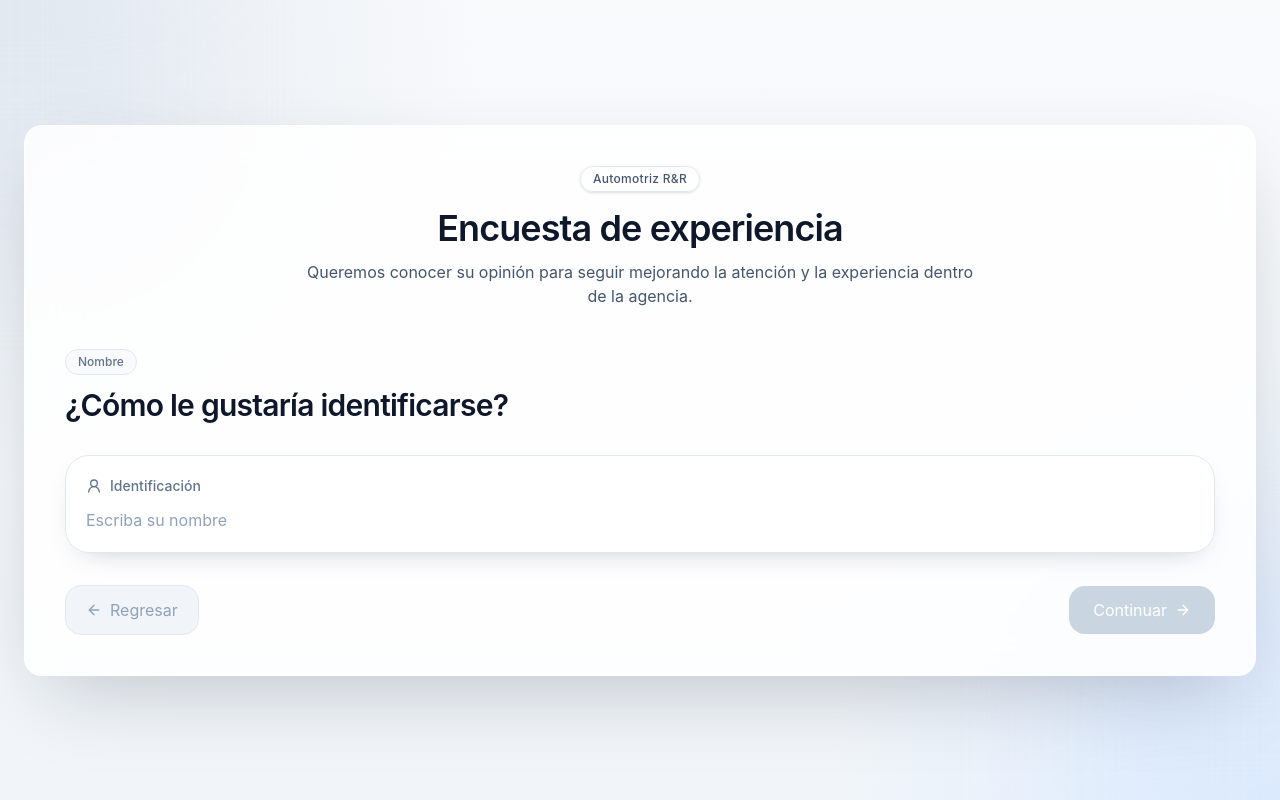
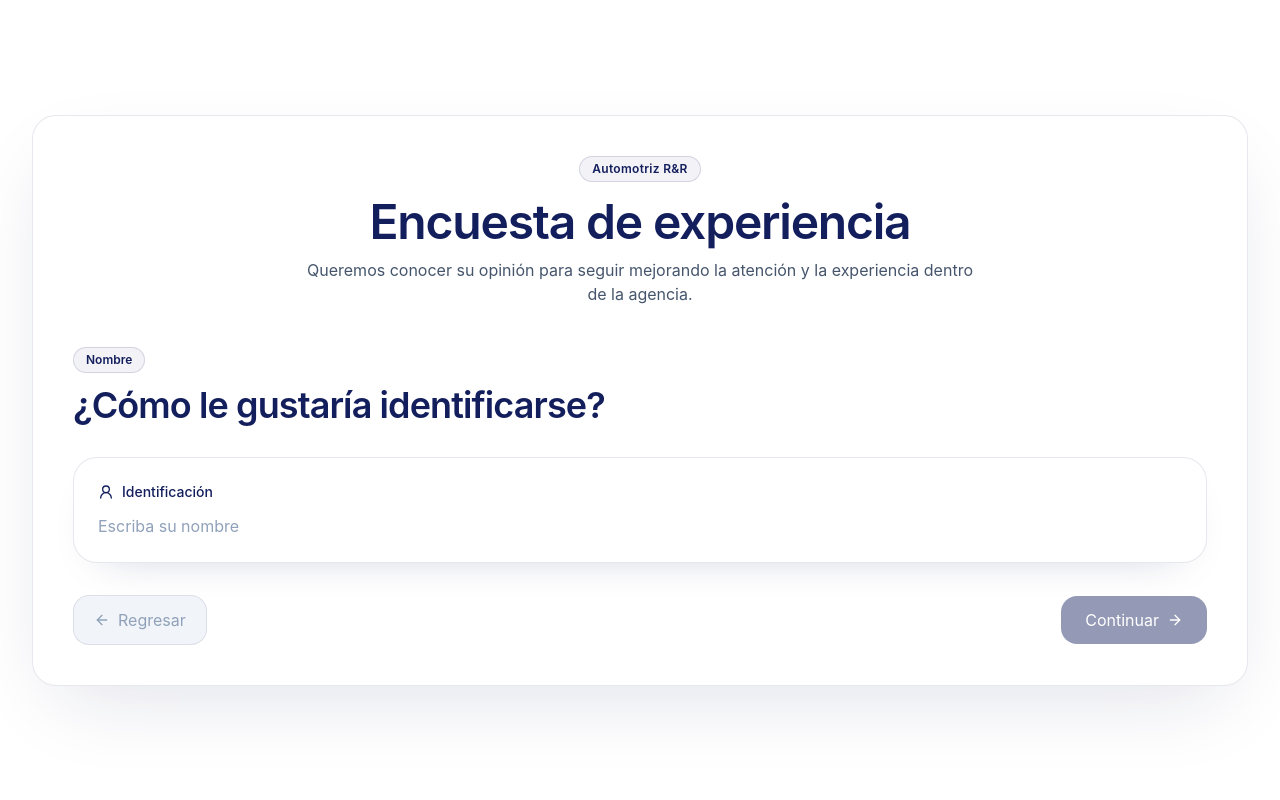
Before and after one commit to Reynaldo003/encuesta_automotriz_ryr_oba, a React (Vite) app: page / in a window 1280 px wide. Built offline with nearby package versions, Linux system fonts and the light colour scheme.

Commit message:
nuevo color

```diff
--- a/src/App.jsx
+++ b/src/App.jsx
@@ -1,16 +1,15 @@
-import { useEffect, useMemo, useRef, useState } from "react";
+import { useEffect, useRef, useState } from "react";
 import { AnimatePresence, motion } from "framer-motion";
 import {
   ArrowLeft,
   ArrowRight,
   CheckCircle2,
   MessageSquareText,
-  Search,
   UserRound,
 } from "lucide-react";
 import { asesores, motivos, opcionesCalificacion, pasos } from "./data/surveyData";
 
-const STORAGE_KEY = "encuesta-rr-minimal-v2";
+const STORAGE_KEY = "encuesta-rr-minimal-brand-v1";
 
 const respuestasIniciales = {
   nombre: "",
@@ -25,22 +24,6 @@ const respuestasIniciales = {
 
 function cls(...clases) {
   return clases.filter(Boolean).join(" ");
-}
-
-function normalizarTexto(valor = "") {
-  return valor
-    .toLowerCase()
-    .normalize("NFD")
-    .replace(/[\u0300-\u036f]/g, "");
-}
-
-function obtenerIniciales(nombre = "") {
-  return nombre
-    .split(" ")
-    .filter(Boolean)
-    .slice(0, 2)
-    .map((parte) => parte[0]?.toUpperCase())
-    .join("");
 }
 
 function validarPaso(paso, respuestas) {
@@ -69,12 +52,12 @@ function Encabezado() {
   return (
     <div className="mb-8 text-center sm:mb-10">
       <div className="mb-4 flex justify-center">
-        <span className="inline-flex items-center rounded-full border border-slate-200 bg-white/90 px-3 py-1 text-xs font-medium tracking-wide text-slate-600 shadow-sm">
+        <span className="inline-flex items-center rounded-full border border-[#131E5C]/15 bg-[#131E5C]/5 px-3 py-1 text-xs font-semibold tracking-wide text-[#131E5C]">
           Automotriz R&amp;R
         </span>
       </div>
 
-      <h1 className="text-3xl font-semibold tracking-tight text-slate-900 sm:text-4xl">
+      <h1 className="text-3xl font-semibold tracking-tight text-[#131E5C] sm:text-4xl lg:text-5xl">
         Encuesta de experiencia
       </h1>
 
@@ -89,11 +72,11 @@ function Encabezado() {
 function CabeceraPregunta({ paso }) {
   return (
     <div className="mb-6 sm:mb-8">
-      <span className="inline-flex items-center rounded-full border border-slate-200 bg-slate-50 px-3 py-1 text-xs font-medium text-slate-500">
+      <span className="inline-flex items-center rounded-full border border-[#131E5C]/15 bg-[#131E5C]/5 px-3 py-1 text-xs font-semibold text-[#131E5C]">
         {paso.etiqueta}
       </span>
 
-      <h2 className="mt-3 text-2xl font-semibold tracking-tight text-slate-900 sm:text-3xl">
+      <h2 className="mt-3 text-2xl font-semibold tracking-tight text-[#131E5C] sm:text-3xl lg:text-4xl">
         {paso.titulo}
       </h2>
     </div>
@@ -102,8 +85,8 @@ function CabeceraPregunta({ paso }) {
 
 function PreguntaTexto({ paso, valor, onChange, onEnter }) {
   return (
-    <div className="rounded-3xl border border-slate-200 bg-white p-4 shadow-[0_10px_30px_-18px_rgba(15,23,42,0.35)] sm:p-5">
-      <div className="mb-3 flex items-center gap-2 text-slate-500">
+    <div className="rounded-2xl border border-[#131E5C]/10 bg-white p-4 shadow-[0_18px_45px_-30px_rgba(19,30,92,0.28)] sm:rounded-3xl sm:p-5 md:p-6">
+      <div className="mb-3 flex items-center gap-2 text-[#131E5C]">
         <UserRound className="h-4 w-4" />
         <span className="text-sm font-medium">Identificación</span>
       </div>
@@ -117,50 +100,35 @@ function PreguntaTexto({ paso, valor, onChange, onEnter }) {
         }}
         placeholder={paso.placeholder}
         autoComplete="off"
-        className="w-full border-0 bg-transparent text-xl font-medium text-slate-900 outline-none placeholder:text-slate-400 sm:text-2xl"
+        className="w-full border-0 bg-transparent text-lg font-medium text-[#131E5C] outline-none placeholder:text-slate-400 sm:text-2xl"
       />
     </div>
   );
 }
 
 function PreguntaAsesor({ valor, onChange }) {
-  const [busqueda, setBusqueda] = useState("");
-
-  const asesoresFiltrados = useMemo(() => {
-    const texto = normalizarTexto(busqueda);
-    if (!texto) return asesores;
-
-    return asesores.filter((asesor) =>
-      normalizarTexto(asesor).includes(texto)
-    );
-  }, [busqueda]);
-
   return (
     <div className="space-y-4">
-      <div className="max-h-[320px] overflow-y-auto rounded-2xl border border-slate-200 bg-white p-2">
-        <div className="grid gap-2 md:grid-cols-3">
-          {asesoresFiltrados.length > 0 ? (
-            asesoresFiltrados.map((asesor) => {
+      <div className="max-h-[420px] overflow-y-auto rounded-2xl border border-[#131E5C]/10 bg-white p-2 shadow-[0_18px_45px_-30px_rgba(19,30,92,0.22)] sm:rounded-3xl sm:p-3">
+        <div className="grid grid-cols-1 gap-2 sm:grid-cols-2 xl:grid-cols-3">
+          {asesores.length > 0 ? (
+            asesores.map((asesor) => {
               const activo = valor === asesor;
+
               return (
                 <button
                   key={asesor}
                   type="button"
                   onClick={() => onChange(asesor)}
                   className={cls(
-                    "group flex items-center gap-3 rounded-2xl border px-3 py-3 text-left transition",
+                    "flex min-h-[58px] items-center gap-3 rounded-2xl border px-3 py-3 text-left transition sm:min-h-[64px]",
                     activo
-                      ? "border-slate-900 bg-slate-900 text-white shadow-[0_10px_25px_-18px_rgba(15,23,42,0.85)]"
-                      : "border-slate-200 bg-white hover:border-slate-300 hover:bg-slate-50"
+                      ? "border-[#131E5C] bg-[#131E5C] text-white shadow-[0_14px_30px_-18px_rgba(19,30,92,0.65)]"
+                      : "border-[#131E5C]/10 bg-white text-[#131E5C] hover:border-[#131E5C]/25 hover:bg-[#131E5C]/5"
                   )}
                 >
                   <div className="min-w-0 flex-1">
-                    <p
-                      className={cls(
-                        "truncate text-sm font-medium",
-                        activo ? "text-white" : "text-slate-800"
-                      )}
-                    >
+                    <p className="line-clamp-2 text-sm font-medium leading-5">
                       {asesor}
                     </p>
                   </div>
@@ -173,7 +141,7 @@ function PreguntaAsesor({ valor, onChange }) {
             })
           ) : (
             <div className="px-3 py-8 text-center text-sm text-slate-500">
-              No se encontraron asesores con esa búsqueda.
+              No se encontraron asesores.
             </div>
           )}
         </div>
@@ -184,7 +152,7 @@ function PreguntaAsesor({ valor, onChange }) {
 
 function PreguntaMotivo({ valor, onChange }) {
   return (
-    <div className="grid gap-3 sm:grid-cols-2">
+    <div className="grid grid-cols-1 gap-3 md:grid-cols-2">
       {motivos.map((motivo) => {
         const activo = valor === motivo;
 
@@ -194,17 +162,17 @@ function PreguntaMotivo({ valor, onChange }) {
             type="button"
             onClick={() => onChange(motivo)}
             className={cls(
-              "rounded-2xl border p-4 text-left transition",
+              "rounded-2xl border p-4 text-left transition sm:p-5",
               activo
-                ? "border-slate-900 bg-slate-900 text-white shadow-[0_10px_25px_-18px_rgba(15,23,42,0.85)]"
-                : "border-slate-200 bg-white hover:border-slate-300 hover:bg-slate-50"
+                ? "border-[#131E5C] bg-[#131E5C] text-white shadow-[0_14px_30px_-18px_rgba(19,30,92,0.65)]"
+                : "border-[#131E5C]/10 bg-white text-[#131E5C] hover:border-[#131E5C]/25 hover:bg-[#131E5C]/5"
             )}
           >
             <div className="flex items-start gap-3">
               <span
                 className={cls(
                   "mt-1 h-2.5 w-2.5 shrink-0 rounded-full",
-                  activo ? "bg-white" : "bg-slate-300"
+                  activo ? "bg-white" : "bg-[#131E5C]/25"
                 )}
               />
               <p className="text-sm font-medium leading-6">{motivo}</p>
@@ -221,7 +189,7 @@ function PreguntaCalificacion({ valor, onChange }) {
 
   return (
     <div className="space-y-4">
-      <div className="grid gap-3 sm:grid-cols-2 lg:grid-cols-5">
+      <div className="grid grid-cols-2 gap-3 sm:grid-cols-3 lg:grid-cols-5">
         {opcionesCalificacion.map((opcion) => {
           const activo = valor === opcion.value;
 
@@ -231,13 +199,13 @@ function PreguntaCalificacion({ valor, onChange }) {
               type="button"
               onClick={() => onChange(opcion.value)}
               className={cls(
-                "rounded-2xl border px-4 py-4 text-center transition",
+                "rounded-2xl border px-3 py-4 text-center transition sm:px-4 sm:py-5",
                 activo
-                  ? "border-slate-900 bg-slate-900 text-white shadow-[0_10px_25px_-18px_rgba(15,23,42,0.85)]"
-                  : "border-slate-200 bg-white hover:border-slate-300 hover:bg-slate-50"
+                  ? "border-[#131E5C] bg-[#131E5C] text-white shadow-[0_14px_30px_-18px_rgba(19,30,92,0.65)]"
+                  : "border-[#131E5C]/10 bg-white text-[#131E5C] hover:border-[#131E5C]/25 hover:bg-[#131E5C]/5"
               )}
             >
-              <div className="text-2xl">{opcion.emoji}</div>
+              <div className="text-2xl sm:text-3xl">{opcion.emoji}</div>
               <div className="mt-2 text-sm font-semibold">{opcion.titulo}</div>
             </button>
           );
@@ -248,12 +216,12 @@ function PreguntaCalificacion({ valor, onChange }) {
         <motion.div
           initial={{ opacity: 0, y: 8 }}
           animate={{ opacity: 1, y: 0 }}
-          className="rounded-2xl border border-slate-200 bg-slate-50 px-4 py-3"
+          className="rounded-2xl border border-[#131E5C]/10 bg-[#131E5C]/5 px-4 py-3"
         >
-          <p className="text-sm font-medium text-slate-800">
+          <p className="text-sm font-medium text-[#131E5C]">
             Seleccionó: {seleccion.titulo}
           </p>
-          <p className="mt-1 text-sm text-slate-500">{seleccion.descripcion}</p>
+          <p className="mt-1 text-sm text-slate-600">{seleccion.descripcion}</p>
         </motion.div>
       )}
     </div>
@@ -262,8 +230,8 @@ function PreguntaCalificacion({ valor, onChange }) {
 
 function PreguntaComentario({ paso, valor, onChange }) {
   return (
-    <div className="rounded-3xl border border-slate-200 bg-white p-4 shadow-[0_10px_30px_-18px_rgba(15,23,42,0.35)] sm:p-5">
-      <div className="mb-3 flex items-center gap-2 text-slate-500">
+    <div className="rounded-2xl border border-[#131E5C]/10 bg-white p-4 shadow-[0_18px_45px_-30px_rgba(19,30,92,0.28)] sm:rounded-3xl sm:p-5 md:p-6">
+      <div className="mb-3 flex items-center gap-2 text-[#131E5C]">
         <MessageSquareText className="h-4 w-4" />
         <span className="text-sm font-medium">Comentario opcional</span>
       </div>
@@ -273,7 +241,7 @@ function PreguntaComentario({ paso, valor, onChange }) {
         value={valor}
         onChange={(e) => onChange(e.target.value)}
         placeholder={paso.placeholder}
-        className="w-full resize-none rounded-2xl border border-slate-200 bg-slate-50 p-4 text-slate-800 outline-none transition focus:border-slate-300 focus:bg-white"
+        className="w-full resize-none rounded-2xl border border-[#131E5C]/10 bg-white p-4 text-slate-700 outline-none transition focus:border-[#131E5C]/40 focus:ring-4 focus:ring-[#131E5C]/8"
       />
 
       <p className="mt-3 text-sm text-slate-500">
@@ -292,11 +260,11 @@ function PantallaFinal({ respuestas, onRestart }) {
       animate={{ opacity: 1, y: 0 }}
       className="py-2 text-center"
     >
-      <div className="mx-auto flex h-16 w-16 items-center justify-center rounded-full bg-emerald-100 text-emerald-600">
+      <div className="mx-auto flex h-16 w-16 items-center justify-center rounded-full bg-[#131E5C]/10 text-[#131E5C]">
         <CheckCircle2 className="h-8 w-8" />
       </div>
 
-      <h2 className="mt-5 text-3xl font-semibold tracking-tight text-slate-900">
+      <h2 className="mt-5 text-3xl font-semibold tracking-tight text-[#131E5C]">
         Gracias por su respuesta
       </h2>
 
@@ -305,39 +273,39 @@ function PantallaFinal({ respuestas, onRestart }) {
         nuestros clientes.
       </p>
 
-      <div className="mx-auto mt-8 grid max-w-3xl gap-3 text-left sm:grid-cols-2">
-        <div className="rounded-2xl border border-slate-200 bg-white p-4">
-          <p className="text-xs font-medium uppercase tracking-[0.18em] text-slate-400">
+      <div className="mx-auto mt-8 grid max-w-3xl grid-cols-1 gap-3 text-left sm:grid-cols-2">
+        <div className="rounded-2xl border border-[#131E5C]/10 bg-white p-4">
+          <p className="text-xs font-medium uppercase tracking-[0.18em] text-[#131E5C]/55">
             Cliente
           </p>
-          <p className="mt-2 text-sm font-semibold text-slate-900">
+          <p className="mt-2 text-sm font-semibold text-[#131E5C]">
             {respuestas.nombre || "No indicado"}
           </p>
         </div>
 
-        <div className="rounded-2xl border border-slate-200 bg-white p-4">
-          <p className="text-xs font-medium uppercase tracking-[0.18em] text-slate-400">
+        <div className="rounded-2xl border border-[#131E5C]/10 bg-white p-4">
+          <p className="text-xs font-medium uppercase tracking-[0.18em] text-[#131E5C]/55">
             Asesor
           </p>
-          <p className="mt-2 text-sm font-semibold text-slate-900">
+          <p className="mt-2 text-sm font-semibold text-[#131E5C]">
             {respuestas.asesor || "No indicado"}
           </p>
         </div>
 
-        <div className="rounded-2xl border border-slate-200 bg-white p-4">
-          <p className="text-xs font-medium uppercase tracking-[0.18em] text-slate-400">
+        <div className="rounded-2xl border border-[#131E5C]/10 bg-white p-4">
+          <p className="text-xs font-medium uppercase tracking-[0.18em] text-[#131E5C]/55">
             Motivo
           </p>
-          <p className="mt-2 text-sm font-semibold text-slate-900">
+          <p className="mt-2 text-sm font-semibold text-[#131E5C]">
             {respuestas.motivo || "No indicado"}
           </p>
         </div>
 
-        <div className="rounded-2xl border border-slate-200 bg-white p-4">
-          <p className="text-xs font-medium uppercase tracking-[0.18em] text-slate-400">
+        <div className="rounded-2xl border border-[#131E5C]/10 bg-white p-4">
+          <p className="text-xs font-medium uppercase tracking-[0.18em] text-[#131E5C]/55">
             Satisfacción
           </p>
-          <p className="mt-2 text-sm font-semibold text-slate-900">
+          <p className="mt-2 text-sm font-semibold text-[#131E5C]">
             {satisfaccion?.titulo || "No indicado"}
           </p>
         </div>
@@ -346,7 +314,7 @@ function PantallaFinal({ respuestas, onRestart }) {
       <button
         type="button"
         onClick={onRestart}
-        className="mt-8 inline-flex items-center justify-center rounded-2xl border border-slate-200 bg-white px-5 py-3 text-sm font-semibold text-slate-700 transition hover:border-slate-300 hover:bg-slate-50"
+        className="mt-8 inline-flex w-full items-center justify-center rounded-2xl border border-[#131E5C] bg-white px-5 py-3 text-sm font-semibold text-[#131E5C] transition hover:bg-[#131E5C] hover:text-white sm:w-auto"
       >
         Responder otra encuesta
       </button>
@@ -528,18 +496,13 @@ export default function App() {
     pasoActual.tipo === "texto" || pasoActual.tipo === "comentario";
 
   return (
-    <div className="relative min-h-screen overflow-hidden">
-      <div className="pointer-events-none absolute inset-0">
-        <div className="absolute left-[-10%] top-[-8%] h-72 w-72 rounded-sm bg-slate-200/60 blur-3xl" />
-        <div className="absolute bottom-[-10%] right-[-8%] h-72 w-72 rounded-sm bg-blue-100/60 blur-3xl" />
-      </div>
-
-      <div className="relative mx-auto flex min-h-screen max-w-7xl items-center justify-center px-4 py-8 sm:px-6">
+    <div className="min-h-screen bg-white">
+      <div className="mx-auto flex min-h-screen w-full max-w-7xl items-center justify-center px-4 py-6 sm:px-6 sm:py-8 lg:px-8">
         <motion.div
           initial={{ opacity: 0, y: 18 }}
           animate={{ opacity: 1, y: 0 }}
           transition={{ duration: 0.35 }}
-          className="w-full rounded-[18px] border border-white/60 bg-white/85 p-5 shadow-[0_30px_80px_-25px_rgba(15,23,42,0.25)] backdrop-blur-xl sm:p-8 md:p-10"
+          className="w-full rounded-2xl border border-[#131E5C]/10 bg-white p-4 shadow-[0_30px_80px_-25px_rgba(19,30,92,0.14)] sm:rounded-3xl sm:p-6 md:p-8 lg:p-10"
         >
           {finalizada ? (
             <PantallaFinal respuestas={respuestas} onRestart={reiniciarEncuesta} />
@@ -567,10 +530,10 @@ export default function App() {
                   onClick={anterior}
                   disabled={indiceActual === 0 || enviando}
                   className={cls(
-                    "inline-flex items-center justify-center gap-2 rounded-2xl px-5 py-3 text-sm font-semibold transition",
+                    "inline-flex w-full items-center justify-center gap-2 rounded-2xl px-5 py-3 text-sm font-semibold transition sm:w-auto",
                     indiceActual === 0 || enviando
-                      ? "cursor-not-allowed border border-slate-200 bg-slate-100 text-slate-400"
-                      : "border border-slate-200 bg-white text-slate-700 hover:border-slate-300 hover:bg-slate-50"
+                      ? "cursor-not-allowed border border-[#131E5C]/10 bg-slate-100 text-slate-400"
+                      : "border border-[#131E5C]/20 bg-white text-[#131E5C] hover:border-[#131E5C] hover:bg-[#131E5C]/5"
                   )}
                 >
                   <ArrowLeft className="h-4 w-4" />
@@ -585,10 +548,10 @@ export default function App() {
                     }
                     disabled={enviando || !puedeContinuar}
                     className={cls(
-                      "inline-flex items-center justify-center gap-2 rounded-2xl px-6 py-3 text-sm font-semibold transition",
+                      "inline-flex w-full items-center justify-center gap-2 rounded-2xl px-6 py-3 text-sm font-semibold transition sm:w-auto",
                       enviando || !puedeContinuar
-                        ? "cursor-not-allowed bg-slate-300 text-white"
-                        : "bg-slate-900 text-white hover:bg-slate-800"
+                        ? "cursor-not-allowed bg-[#131E5C]/45 text-white"
+                        : "bg-[#131E5C] text-white hover:bg-[#0F184A]"
                     )}
                   >
                     {enviando ? (
@@ -606,7 +569,7 @@ export default function App() {
                     )}
                   </button>
                 ) : (
-                  <div className="rounded-2xl border border-slate-200 bg-slate-50 px-4 py-3 text-sm text-slate-500">
+                  <div className="w-full rounded-2xl border border-[#131E5C]/10 bg-[#131E5C]/5 px-4 py-3 text-center text-sm text-[#131E5C] sm:w-auto sm:text-left">
                     Seleccione una opción para continuar automáticamente.
                   </div>
                 )}
--- a/src/index.css
+++ b/src/index.css
@@ -23,19 +23,8 @@ body {
     BlinkMacSystemFont,
     "Segoe UI",
     sans-serif;
-  background:
-    radial-gradient(
-      circle at top left,
-      rgba(226, 232, 240, 0.9),
-      transparent 32%
-    ),
-    radial-gradient(
-      circle at bottom right,
-      rgba(219, 234, 254, 0.85),
-      transparent 30%
-    ),
-    linear-gradient(180deg, #f8fafc 0%, #f1f5f9 100%);
-  color: #0f172a;
+  background: #ffffff;
+  color: #131e5c;
 }
 
 button,
@@ -45,7 +34,7 @@ textarea {
 }
 
 ::selection {
-  background: rgba(15, 23, 42, 0.12);
+  background: rgba(19, 30, 92, 0.14);
 }
 
 ::-webkit-scrollbar {
@@ -57,10 +46,10 @@ textarea {
 }
 
 ::-webkit-scrollbar-thumb {
-  background: rgba(148, 163, 184, 0.45);
+  background: rgba(19, 30, 92, 0.22);
   border-radius: 9999px;
 }
 
 ::-webkit-scrollbar-thumb:hover {
-  background: rgba(100, 116, 139, 0.65);
+  background: rgba(19, 30, 92, 0.35);
 }
```
